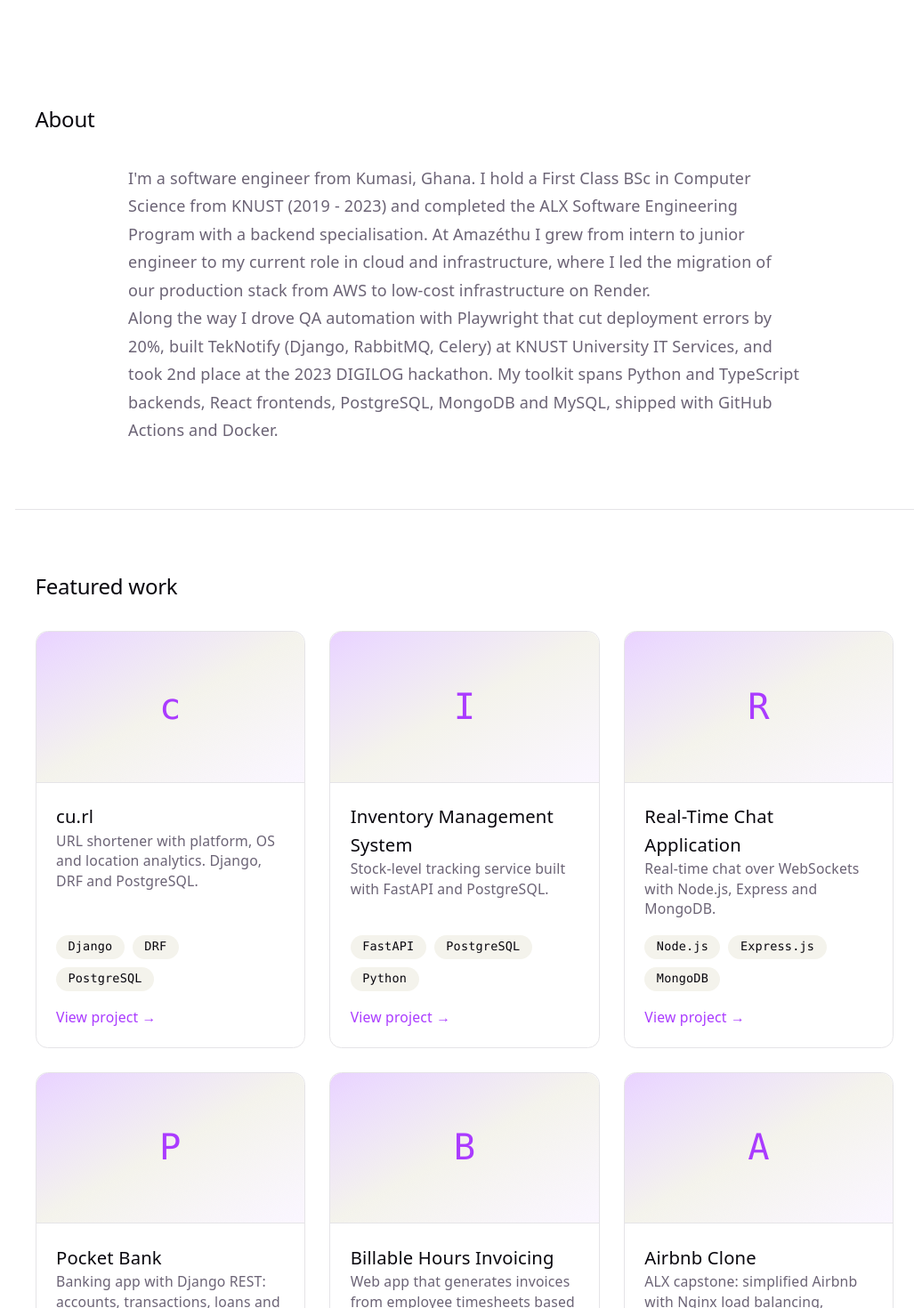
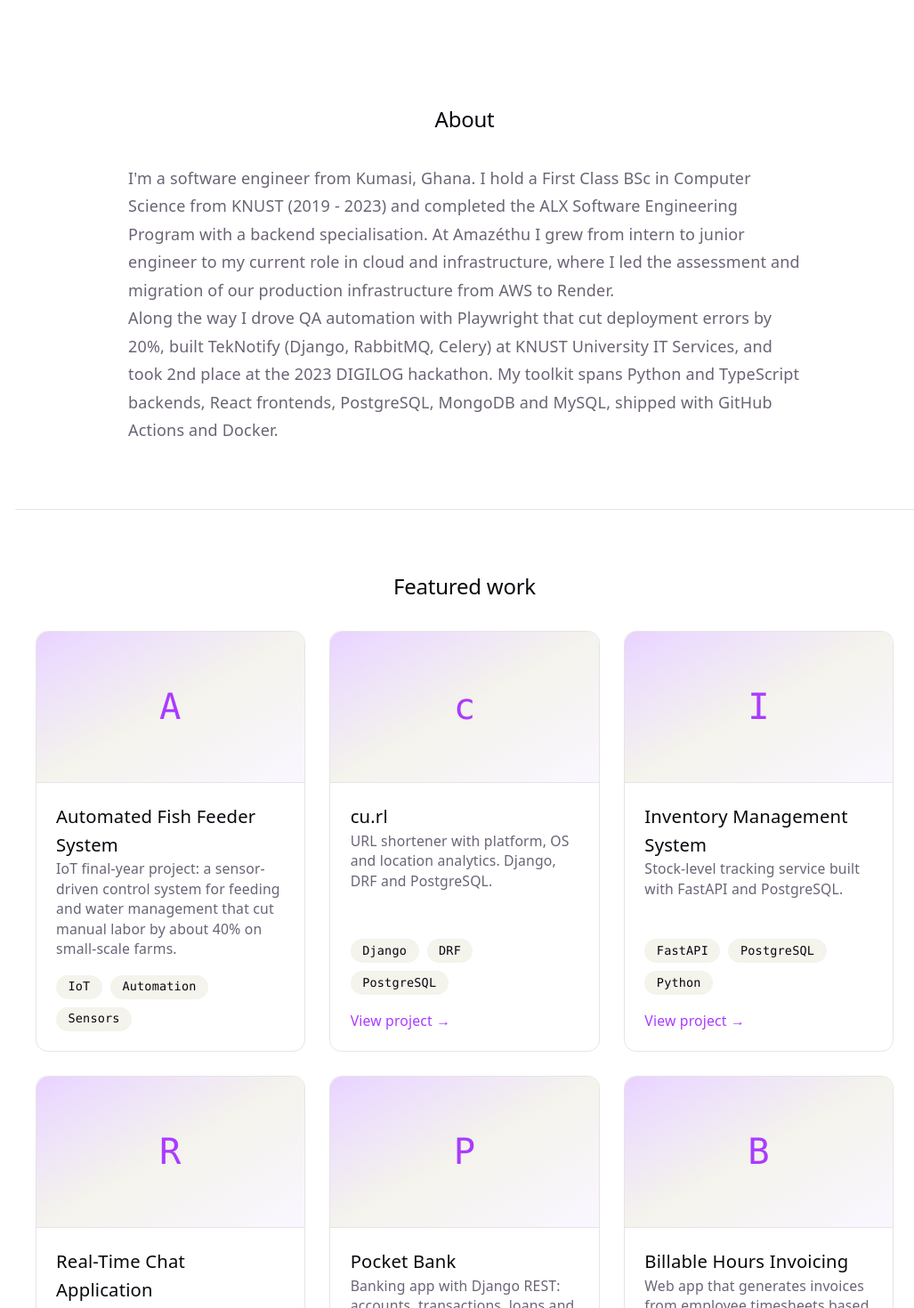
Before and after one commit to alemyaobed/alemyaobed, a React (Vite) app in the folder site/: page / in a window 1280 px wide. Shown: the part 1020-2490 px from the top of the page at 89% size, without its empty margins (253-1280 px from the left). Built offline with nearby package versions, Linux system fonts and the light colour scheme.

Commit message:
Center section titles, describe the infrastructure work without internal branding, add the fish feeder project (#44)

```diff
--- a/site/src/components/Section.tsx
+++ b/site/src/components/Section.tsx
@@ -22,8 +22,8 @@ export function Section({ id, title, subtitle, children }: SectionProps) {
   return (
     <section id={id} className="border-b border-line px-5 py-16">
       <div className="mx-auto max-w-4xl">
-        <h2 className="mb-1 tracking-tight">{title}</h2>
-        {subtitle && <p className="m-0 text-sm text-muted">{subtitle}</p>}
+        <h2 className="mb-1 text-center tracking-tight">{title}</h2>
+        {subtitle && <p className="m-0 text-center text-sm text-muted">{subtitle}</p>}
         <div className="mt-8">{children}</div>
       </div>
     </section>
--- a/site/src/components/Work.tsx
+++ b/site/src/components/Work.tsx
@@ -39,6 +39,7 @@ export function Work() {
                   </li>
                 ))}
               </ul>
+              {project.href && (
                 <a
                   href={project.href}
                   target="_blank"
@@ -47,6 +48,7 @@ export function Work() {
                 >
                   {WORK_CARD_CTA} →
                 </a>
+              )}
             </div>
           </article>
         ))}
--- a/site/src/content.ts
+++ b/site/src/content.ts
@@ -148,7 +148,7 @@ export const CODE_CARD_LINES: CodeLine[] = [
 export const ABOUT = {
   heading: 'About',
   paragraphs: [
-    "I'm a software engineer from Kumasi, Ghana. I hold a First Class BSc in Computer Science from KNUST (2019 - 2023) and completed the ALX Software Engineering Program with a backend specialisation. At Amazéthu I grew from intern to junior engineer to my current role in cloud and infrastructure, where I led the migration of our production stack from AWS to low-cost infrastructure on Render.",
+    "I'm a software engineer from Kumasi, Ghana. I hold a First Class BSc in Computer Science from KNUST (2019 - 2023) and completed the ALX Software Engineering Program with a backend specialisation. At Amazéthu I grew from intern to junior engineer to my current role in cloud and infrastructure, where I led the assessment and migration of our production infrastructure from AWS to Render.",
     'Along the way I drove QA automation with Playwright that cut deployment errors by 20%, built TekNotify (Django, RabbitMQ, Celery) at KNUST University IT Services, and took 2nd place at the 2023 DIGILOG hackathon. My toolkit spans Python and TypeScript backends, React frontends, PostgreSQL, MongoDB and MySQL, shipped with GitHub Actions and Docker.',
   ],
 } as const
@@ -164,6 +164,12 @@ export const WORK_VIEW_ALL: LinkItem = {
 }
 
 export const PROJECTS: Project[] = [
+  {
+    title: 'Automated Fish Feeder System',
+    description:
+      'IoT final-year project: a sensor-driven control system for feeding and water management that cut manual labor by about 40% on small-scale farms.',
+    tags: ['IoT', 'Automation', 'Sensors'],
+  },
   {
     title: 'cu.rl',
     description:
@@ -252,7 +258,7 @@ export const EXPERIENCE_ENTRIES: ExperienceEntry[] = [
     title: 'Software Engineer, Cloud & Infrastructure',
     organization: 'Amazéthu (Remote)',
     description:
-      'Led the low-cost infrastructure project: researched and compared free-tier providers, then planned and executed the phased migration of the production stack from AWS to Render, starting with the most resource-intensive service, with tag-based GitHub Actions deploys, a keep-warm workflow for free-tier services, DNS and SSL cutover, and end-to-end validation. Also directs hiring strategy and retention analytics.',
+      'Led a project assessing our production infrastructure and its cost: documented the AWS estate, researched and compared providers, and executed the phased migration to Render, starting with the most resource-intensive service, with tag-based GitHub Actions deploys, a keep-warm workflow, DNS and SSL cutover, and end-to-end validation. Also directs hiring strategy and retention analytics.',
   },
   {
     period: 'Apr 2025 - Jan 2026',
@@ -359,7 +365,7 @@ export const RESUME = {
   printCta: 'Save as PDF',
   printHint: 'Opens your browser print dialog; choose Save as PDF.',
   summary:
-    'Software engineer working across backend systems, cloud infrastructure and applied LLM work. Three years of growing ownership on a production AI language-learning product: I started as an intern, and now I run its cloud infrastructure after leading the migration from AWS to a low-cost platform, cutting monthly spend by roughly 85%. I build evaluation systems for AI output, I treat cost, quality and latency as engineering trade-offs, and I measure before I claim anything is done. First Class BSc in Computer Science from KNUST.',
+    'Software engineer working across backend systems, cloud infrastructure and applied LLM work. Three years of growing ownership on a production AI language-learning product: I started as an intern, and now I run its cloud infrastructure after leading a project that assessed the estate, cut its cost by roughly 85% and migrated it from AWS to Render. I build evaluation systems for AI output, I treat cost, quality and latency as engineering trade-offs, and I measure before I claim anything is done. First Class BSc in Computer Science from KNUST.',
   rolesHeading: 'Experience',
   skillsHeading: 'Skills',
   researchHeading: 'Research and projects',
@@ -373,7 +379,7 @@ export const RESUME_ROLES: ResumeRole[] = [
     title: 'Software Engineer, Cloud & Infrastructure',
     organization: 'Amazethu (Remote)',
     bullets: [
-      'Led the low-cost infrastructure project end to end: documented the production AWS estate, evaluated five providers, built the comparison matrix and decision framework, and executed the phased migration to Render, heaviest service first, with no user-facing downtime.',
+      'Led a project assessing the production infrastructure and its cost: documented the AWS estate, built the provider comparison and decision framework, and executed the phased migration to Render (heaviest service first) with tag-based GitHub Actions deploys, DNS and SSL cutover, and end-to-end validation.',
       'Runs staging and production at roughly one sixth of the previous AWS cost, balancing cost against spin-up latency with a keep-warm setup and explicit trade-off notes.',
       'Built evaluation systems for the LLM tutor: a local testbed with simulated students, content review pipelines and quality control workflows.',
       'Directs hiring strategy (questionnaire to 90 candidates, two-stage filtering, interviews) and retention analytics; found and fixed a signup event design flaw.',
@@ -424,6 +430,7 @@ export const RESUME_SKILLS: ResumeSkills[] = [
 /** Research and project highlights on the resume page. */
 export const RESUME_RESEARCH: string[] = [
   'The Perfectionism Trap (2025): measured how iterative AI suggestions drift from original intent over fifty rounds (semantic similarity fell from 1.0 to -0.13). Built the experimental pipeline with alternating LLMs and Sentence Transformer metrics. github.com/alemyaobed/ai-perfectionism-and-semantic-drift',
+  'Automated Fish Feeder System (final-year project): IoT control system with sensor feedback for feeding and water management; about 40% less manual labor on small-scale farms.',
   'cu.rl: a URL shortener with platform, OS and location analytics. Django, DRF and PostgreSQL.',
 ]
 
--- a/site/src/types.ts
+++ b/site/src/types.ts
@@ -20,7 +20,8 @@ export interface Project {
   title: string
   description: string
   tags: string[]
-  href: string
+  /** Link opened by the card's call to action; absent for private work. */
+  href?: string
 }
 
 /** A titled group of skill pills. */
```
Also changed, not shown: 1 other file (tests, documents, lock files or other folders). Lines whose indentation alone changed are shown as unchanged.
